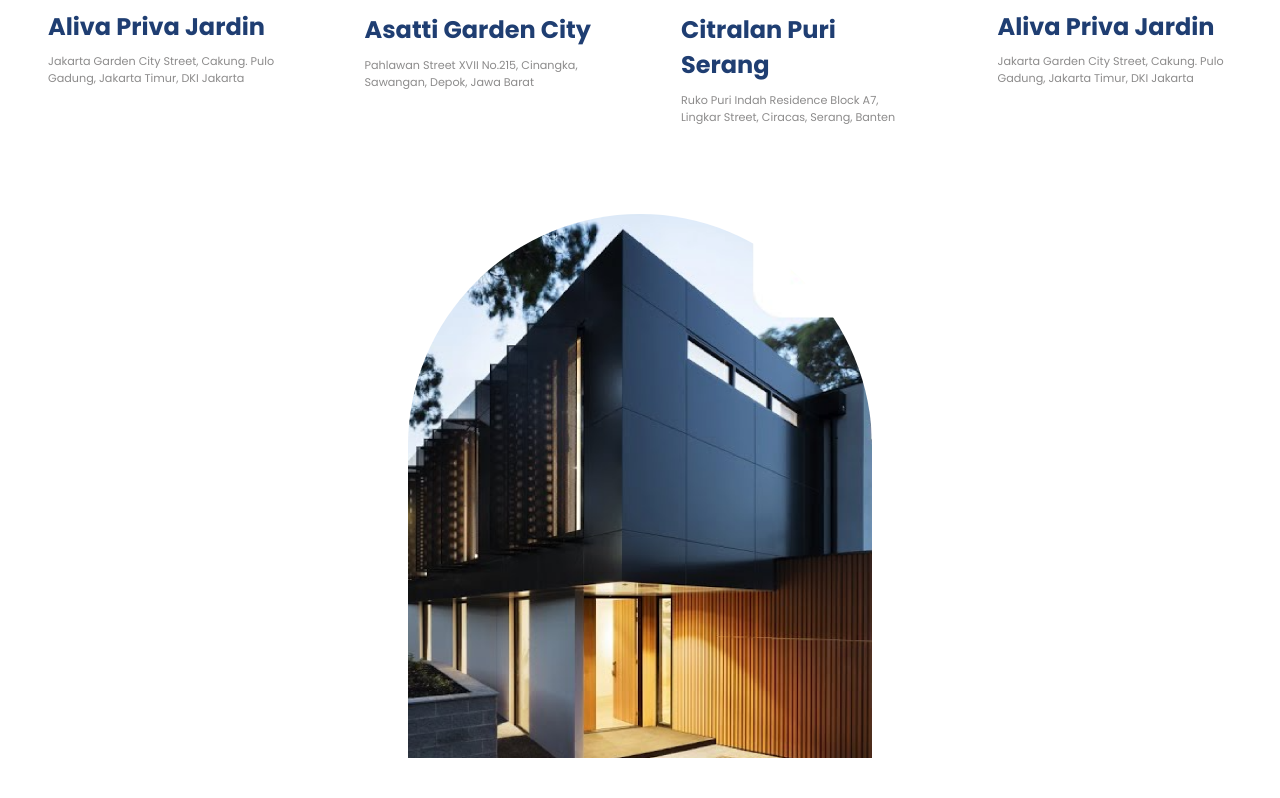
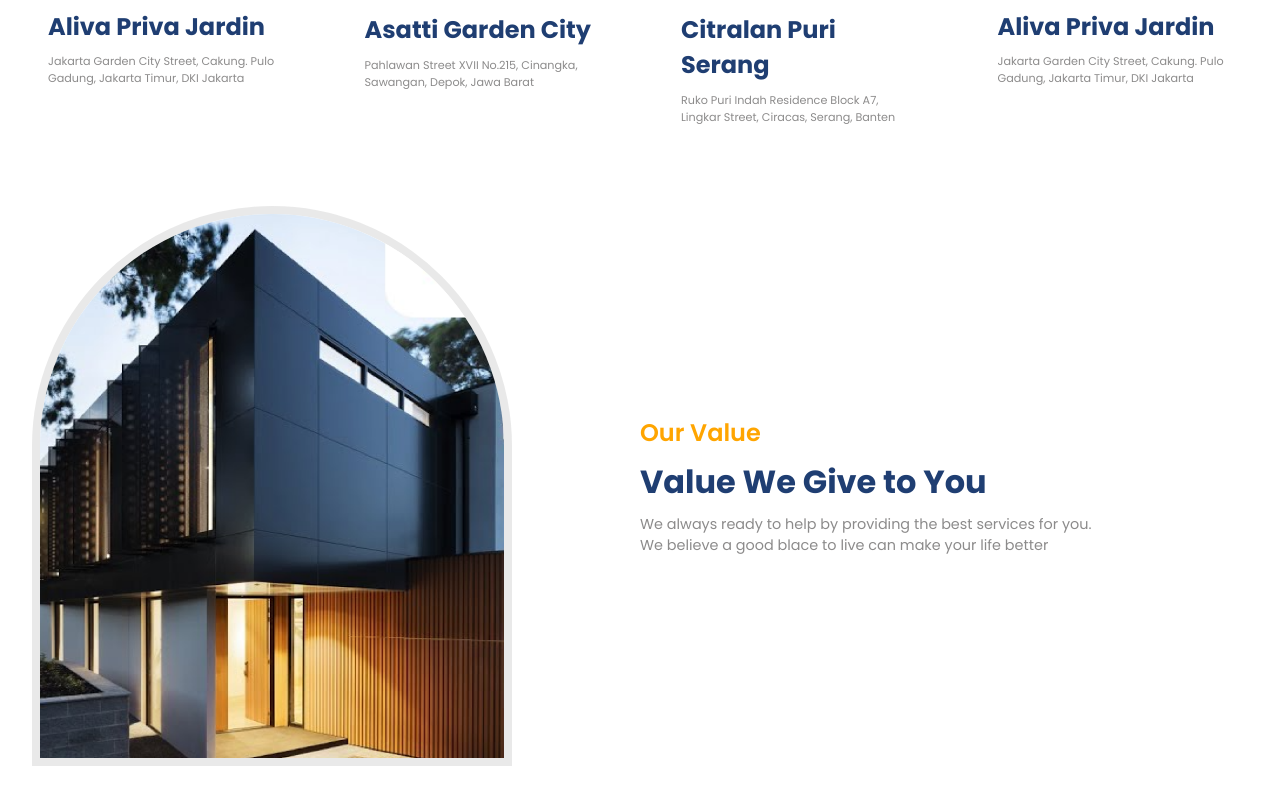
Before and after one commit to itsannaw/website-residencies, a React (Vite) app: page / in a window 1280 px wide. Shown: the part 1273-2071 px from the top of the page. Built offline with nearby package versions, Linux system fonts and the light colour scheme.

Commit message:
Added library Accordion

```diff
--- a/src/components/Value/Value.css
+++ b/src/components/Value/Value.css
@@ -0,0 +1,11 @@
+.v-container .image-container {
+    border: 8px solid rgb(232 232 232 / 93%);
+}
+
+.v-container>div {
+    flex: 1
+}
+
+.v-right {
+    gap: 0.5rem;
+}
--- a/src/components/Value/Value.jsx
+++ b/src/components/Value/Value.jsx
@@ -1,15 +1,15 @@
-import React from 'react';
+import React from "react";
 import {
   Accordion,
   AccordionItem,
   AccordionItemHeading,
   AccordionItemButton,
   AccordionItemPanel,
-    AccordionItemState
-} from 'react-accessible-accordion'
-import 'react-accessible-accordion/dist/fancy-example.css';
-import {MdOutlineArrowDropDown} from 'react-icons/md';
-import './Value.css';
+  AccordionItemState,
+} from "react-accessible-accordion";
+import "react-accessible-accordion/dist/fancy-example.css";
+import { MdOutlineArrowDropDown } from "react-icons/md";
+import "./Value.css";
 
 const Value = () => {
   return (
@@ -21,6 +21,16 @@ const Value = () => {
             <img src="./value.png" alt="" />
           </div>
         </div>
+        {/* left side */}
+        <div className="flexColStart v-right">
+          <span className="orangeText">Our Value</span>
+          <span className="primaryText">Value We Give to You</span>
+          <span className="secondaryText">
+            We always ready to help by providing the best services for you.
+            <br />
+            We believe a good blace to live can make your life better
+          </span>
+        </div>
       </div>
     </section>
   );
```
Lines whose indentation alone changed are shown as unchanged.
